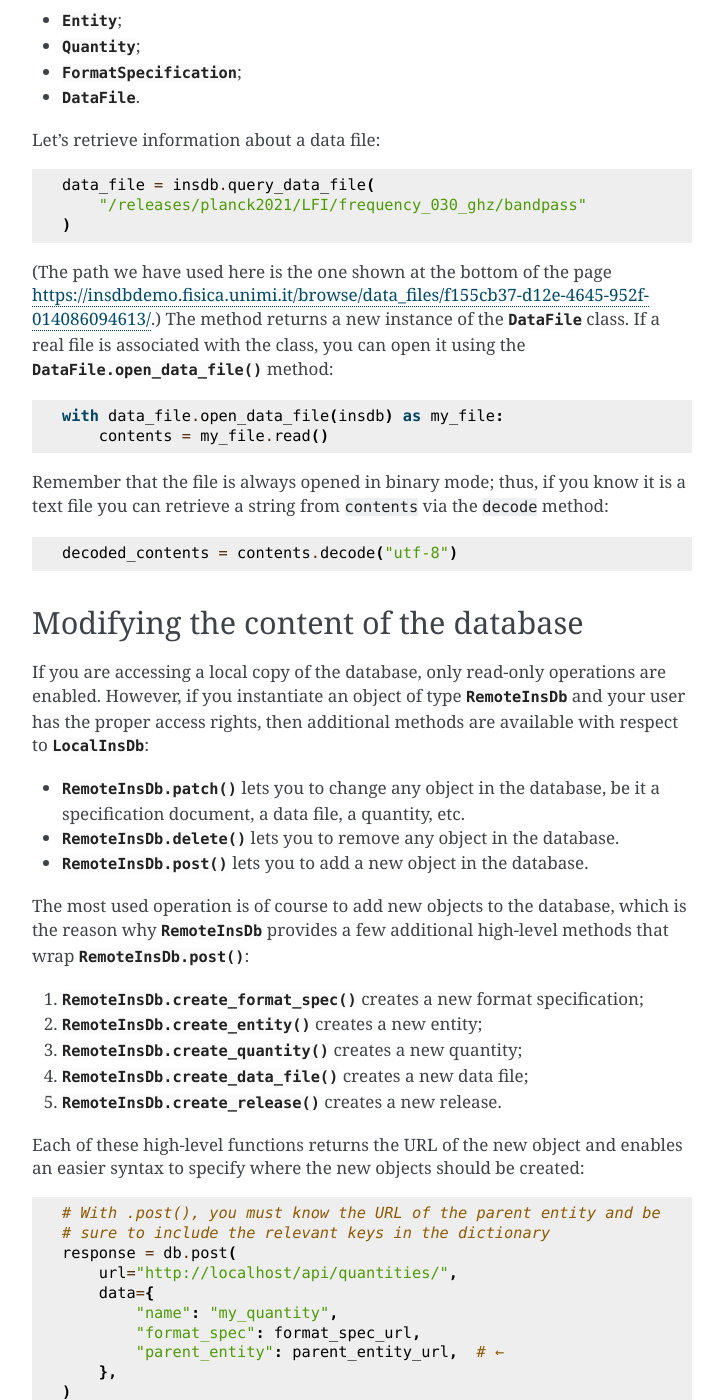
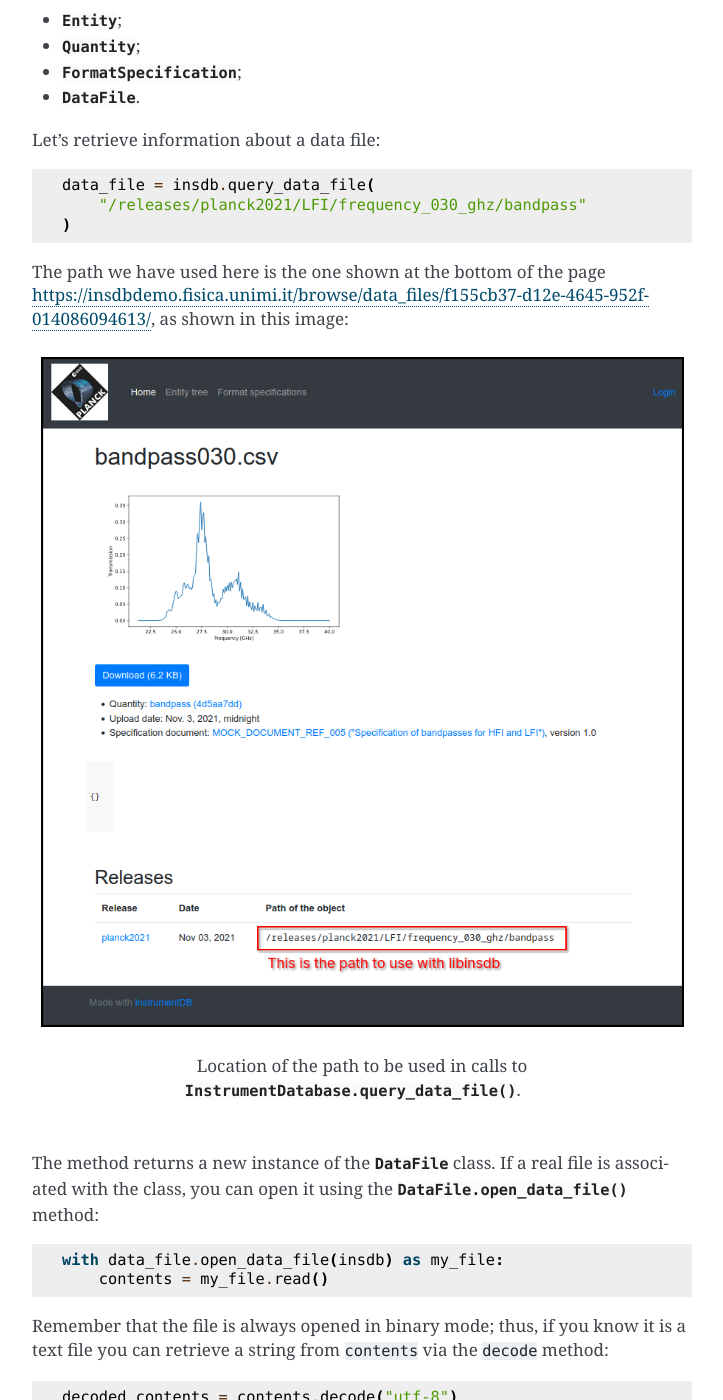
Before and after one commit to ziotom78/libinsdb, a Sphinx documentation site: the page built from docs/tutorial.rst, in a window 1280 px wide and 1400 px high, scrolled down 1531 px. Shown: the whole window, without its empty margins (388-1111 px from the left). Built offline with Sphinx 7.4.7, drawn with Linux system fonts in a browser that asks for light colours.

Commit message:
Add image to the User's manual

```diff
--- a/docs/tutorial.rst
+++ b/docs/tutorial.rst
@@ -59,7 +59,13 @@ Let's retrieve information about a data file::
         "/releases/planck2021/LFI/frequency_030_ghz/bandpass"
     )
 
-(The path we have used here is the one shown at the bottom of the page https://insdbdemo.fisica.unimi.it/browse/data_files/f155cb37-d12e-4645-952f-014086094613/.)
+The path we have used here is the one shown at the bottom of the page https://insdbdemo.fisica.unimi.it/browse/data_files/f155cb37-d12e-4645-952f-014086094613/, as shown in this image:
+
+.. figure:: images/insdb_path_location_border.png
+   :class: with-border
+
+   Location of the path to be used in calls to :meth:`.InstrumentDatabase.query_data_file`.
+
 The method returns a new instance of the :class:`.DataFile` class. If a real file is associated with the class, you can open it using the :meth:`.DataFile.open_data_file` method::
 
     with data_file.open_data_file(insdb) as my_file:
```
Also changed, not shown: docs/images/insdb_path_location_border.png (added).
